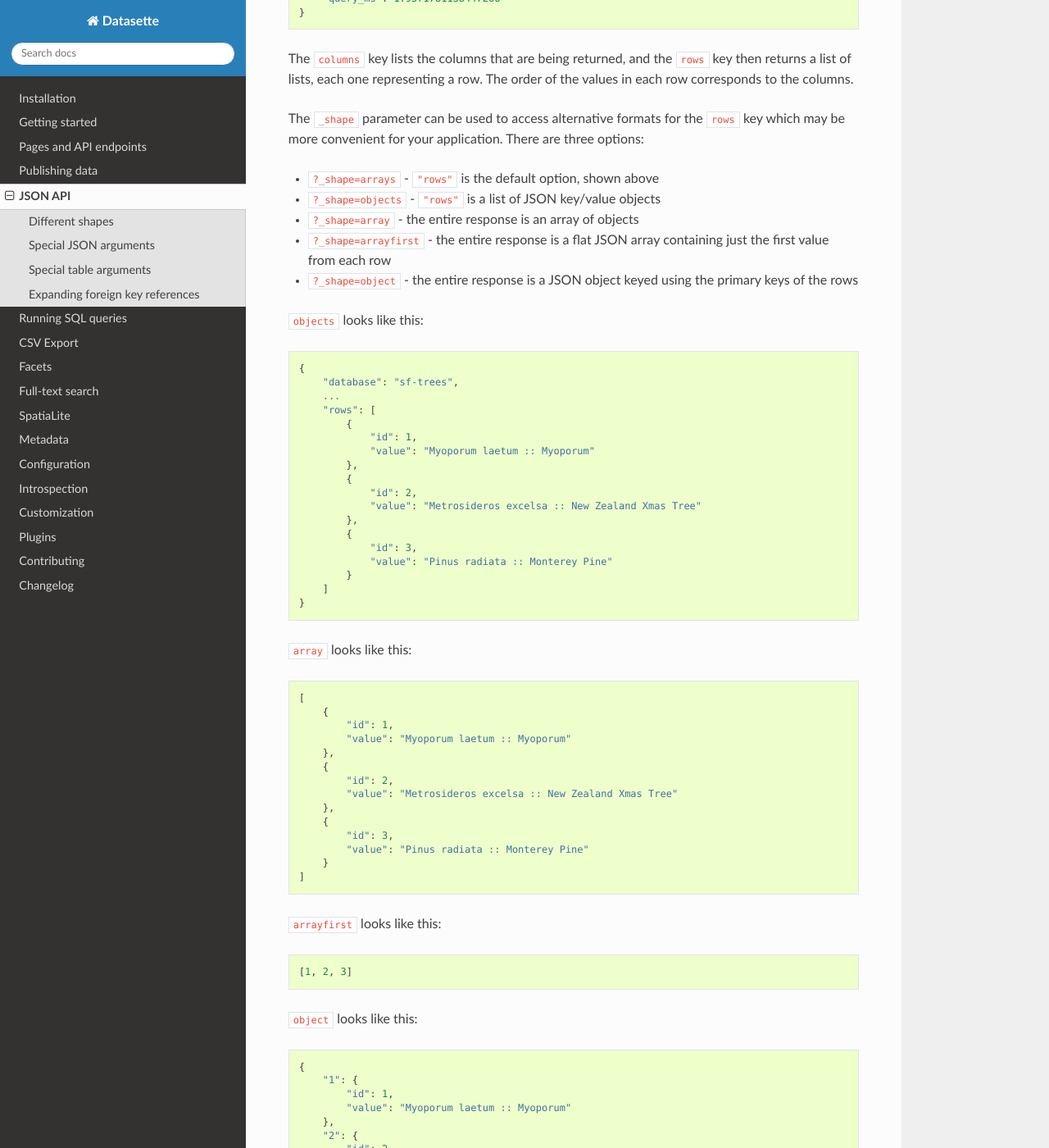
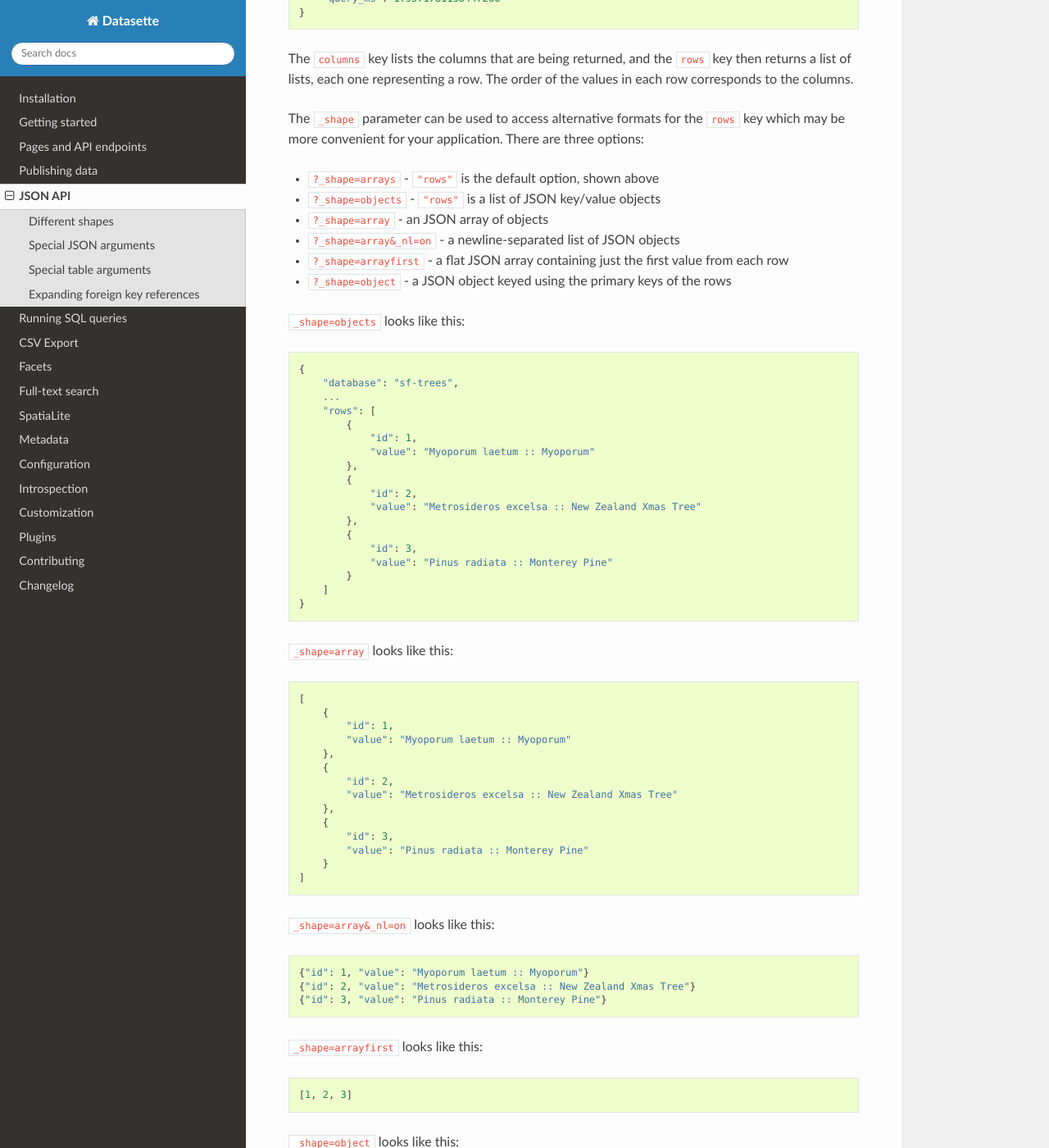
Before and after one commit to simonw/datasette, a Sphinx documentation site: the page built from docs/json_api.rst, in a window 1280 px wide and 1400 px high, scrolled down 1121 px. Shown: the whole window at 82% size. Built offline with Sphinx 7.4.7 and the Read the Docs theme 2.0.0, drawn with Linux system fonts in a browser that asks for light colours; some of the changed text lies outside the part shown.

Commit message:
Export option: _shape=array&_nl=on for newline-delimited JSON

```diff
--- a/docs/json_api.rst
+++ b/docs/json_api.rst
@@ -61,11 +61,12 @@ options:
 
 * ``?_shape=arrays`` - ``"rows"`` is the default option, shown above
 * ``?_shape=objects`` - ``"rows"`` is a list of JSON key/value objects
-* ``?_shape=array`` - the entire response is an array of objects
-* ``?_shape=arrayfirst`` - the entire response is a flat JSON array containing just the first value from each row
-* ``?_shape=object`` - the entire response is a JSON object keyed using the primary keys of the rows
+* ``?_shape=array`` - an JSON array of objects
+* ``?_shape=array&_nl=on`` - a newline-separated list of JSON objects
+* ``?_shape=arrayfirst`` - a flat JSON array containing just the first value from each row
+* ``?_shape=object`` - a JSON object keyed using the primary keys of the rows
 
-``objects`` looks like this::
+``_shape=objects`` looks like this::
 
     {
         "database": "sf-trees",
@@ -86,7 +87,7 @@ options:
         ]
     }
 
-``array`` looks like this::
+``_shape=array`` looks like this::
 
     [
         {
@@ -103,11 +104,17 @@ options:
         }
     ]
 
-``arrayfirst`` looks like this::
+``_shape=array&_nl=on`` looks like this::
+
+    {"id": 1, "value": "Myoporum laetum :: Myoporum"}
+    {"id": 2, "value": "Metrosideros excelsa :: New Zealand Xmas Tree"}
+    {"id": 3, "value": "Pinus radiata :: Monterey Pine"}
+
+``_shape=arrayfirst`` looks like this::
 
     [1, 2, 3]
 
-``object`` looks like this::
+``_shape=object`` looks like this::
 
     {
         "1": {
@@ -139,6 +146,9 @@ querystring arguments:
 
 ``?_shape=SHAPE``
     The shape of the JSON to return, documented above.
+
+``?_nl=on``
+    When used with ``?_shape=array`` produces newline-delimited JSON objects.
 
 ``?_json=COLUMN1&_json=COLUMN2``
     If any of your SQLite columns contain JSON values, you can use one or more
```
Also changed, not shown: docs/advanced_export.png, 4 other files.
